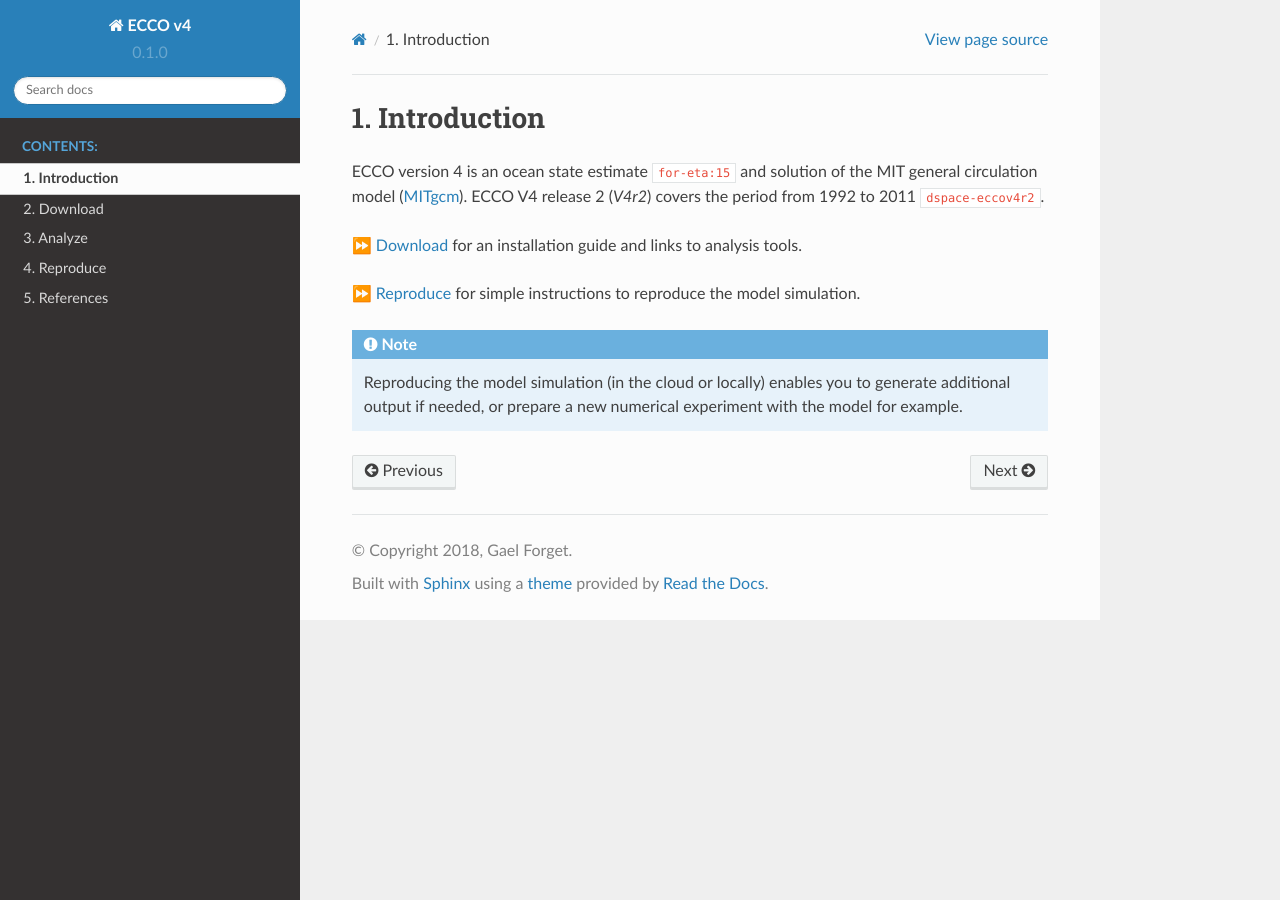
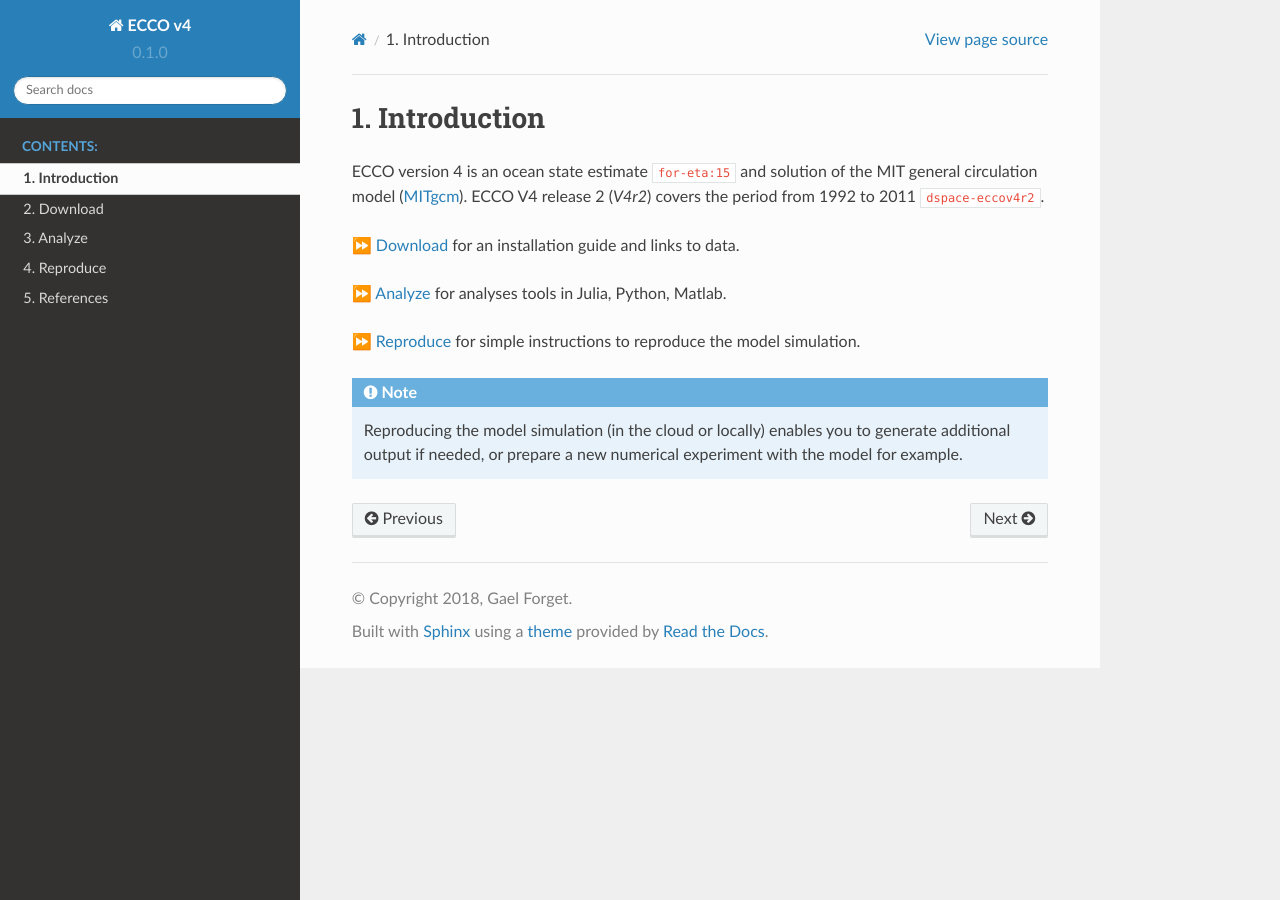
Before and after one commit to gaelforget/ECCOv4, a Sphinx documentation site: the page built from docs/introduction.rst, in a window 1280 px wide. Built offline with Sphinx 7.4.7 and the Read the Docs theme 2.0.0, drawn with Linux system fonts in a browser that asks for light colours; cross-references to code outside the pages are shown as plain code.

Commit message:
split section

```diff
--- a/docs/index.rst
+++ b/docs/index.rst
@@ -6,9 +6,7 @@
 Welcome to ECCO version 4's documentation!
 ==========================================
 
-Learn to download, analyze, or reproduce `ECCO version 4` solutions :cite:`for-eta:15`.
-
-In :ref:`downloads` and :ref:`runs` we take ECCO V4 `release 2` as an example.
+Learn to download, analyze, or reproduce `ECCO version 4` solutions :cite:`for-eta:15`. In :ref:`downloads`, :ref:`analyses`, and :ref:`runs` we focus on ECCO V4r2 (`release 2`), taken as an example.
 Other solutions and additional resources are discussed after.
 
 .. toctree::
--- a/docs/introduction.rst
+++ b/docs/introduction.rst
@@ -7,7 +7,9 @@ Introduction
 ECCO version 4 is an ocean state estimate :cite:`for-eta:15` and solution of the MIT general circulation model (`MITgcm <http://mitgcm.org>`__).
 ECCO V4 release 2 (`V4r2`) covers the period from 1992 to 2011 :cite:`dspace-eccov4r2`.
 
-⏩️ :ref:`downloads` for an installation guide and links to analysis tools.
+⏩️ :ref:`downloads` for an installation guide and links to data.
+
+⏩️ :ref:`analyses` for analyses tools in Julia, Python, Matlab.
 
 ⏩️ :ref:`runs` for simple instructions to reproduce the model simulation.
 
```
